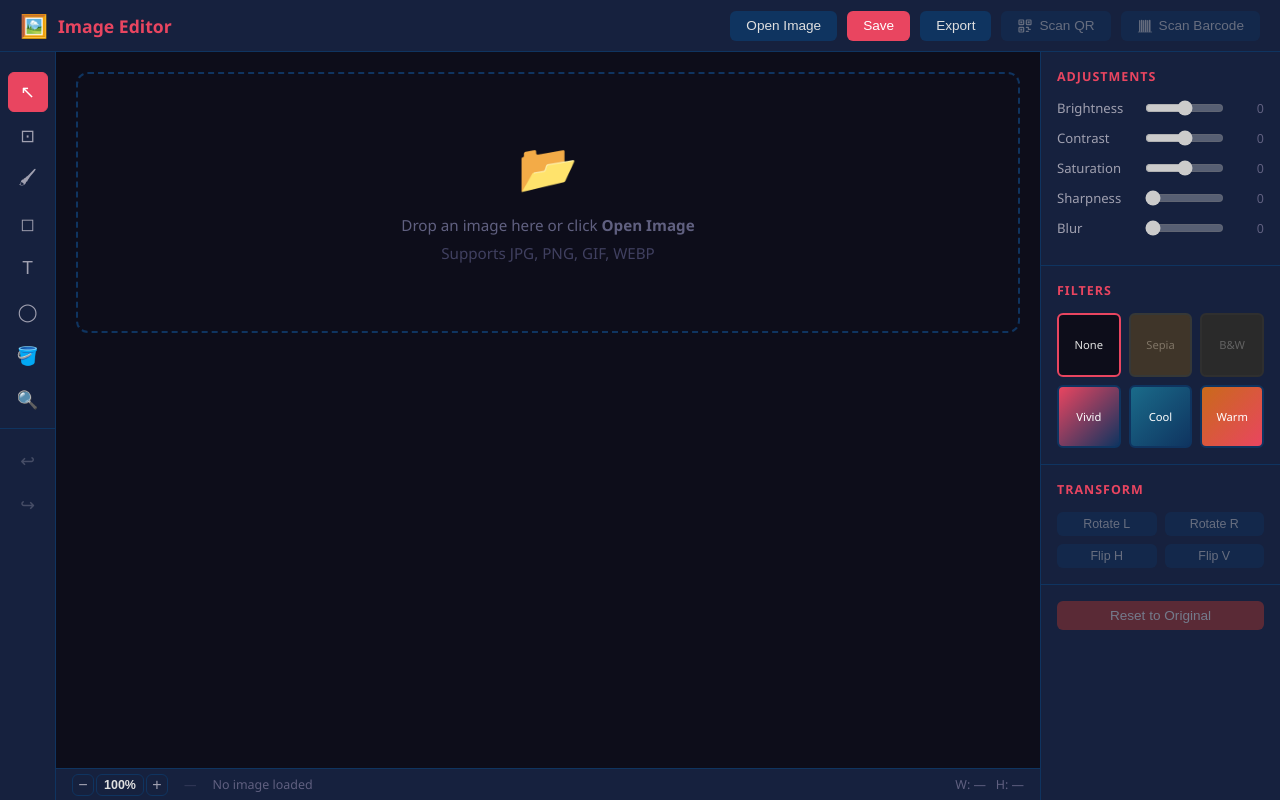
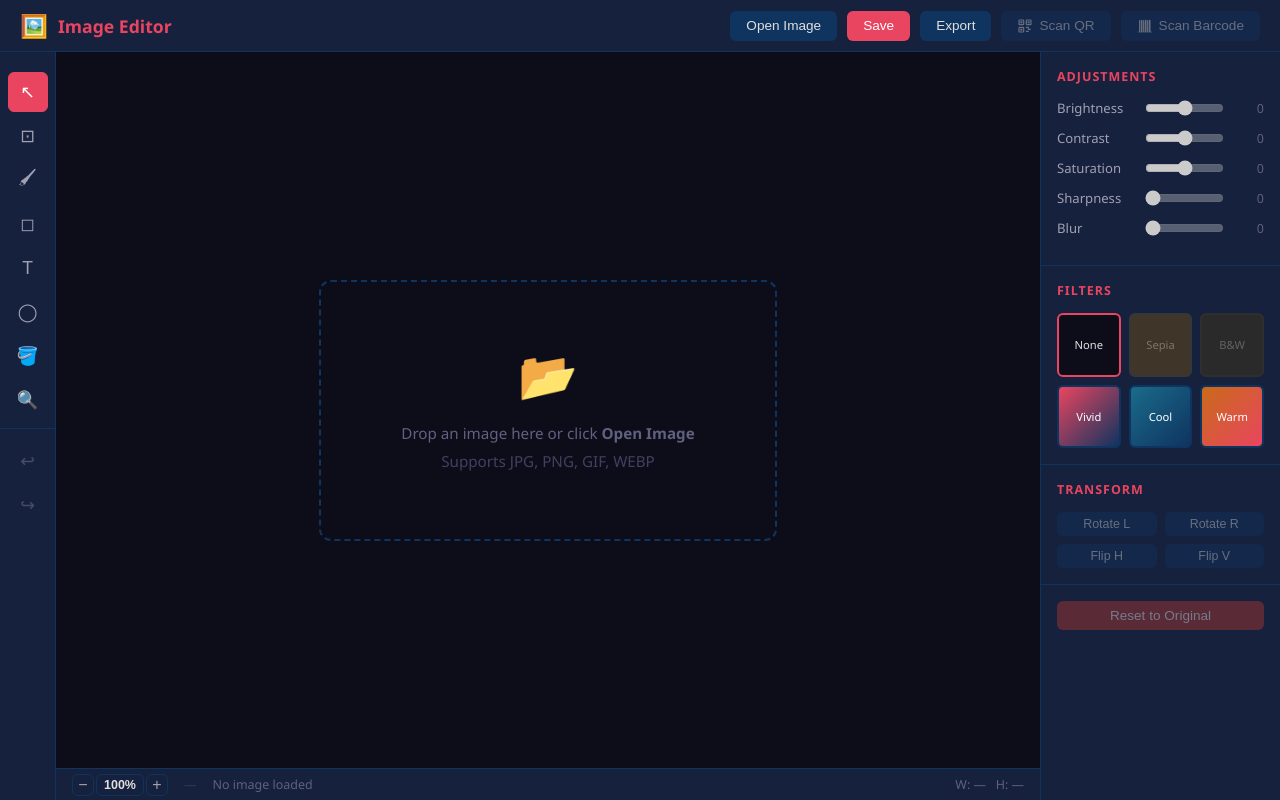
Before and after one commit to dav1ddq0/image-editor, a Vue app: page / in a window 1280 px wide. Built offline with nearby package versions, Linux system fonts and the light colour scheme; what @zxing/library would draw is missing.

Commit message:
Center drop zone vertically and horizontally in canvas area

```diff
--- a/src/components/canvas/CanvasArea.vue
+++ b/src/components/canvas/CanvasArea.vue
@@ -219,7 +219,9 @@ const sharpenKernel = computed<string>(() => {
       @wheel.prevent="onWheel"
       @click="onContainerClick"
     >
-      <CanvasDropZone v-if="!editor.hasImage" />
+      <div v-if="!editor.hasImage" class="image-center">
+        <CanvasDropZone />
+      </div>
 
       <!--
         .image-center stretches to fill the scrollable container and centers the
```
